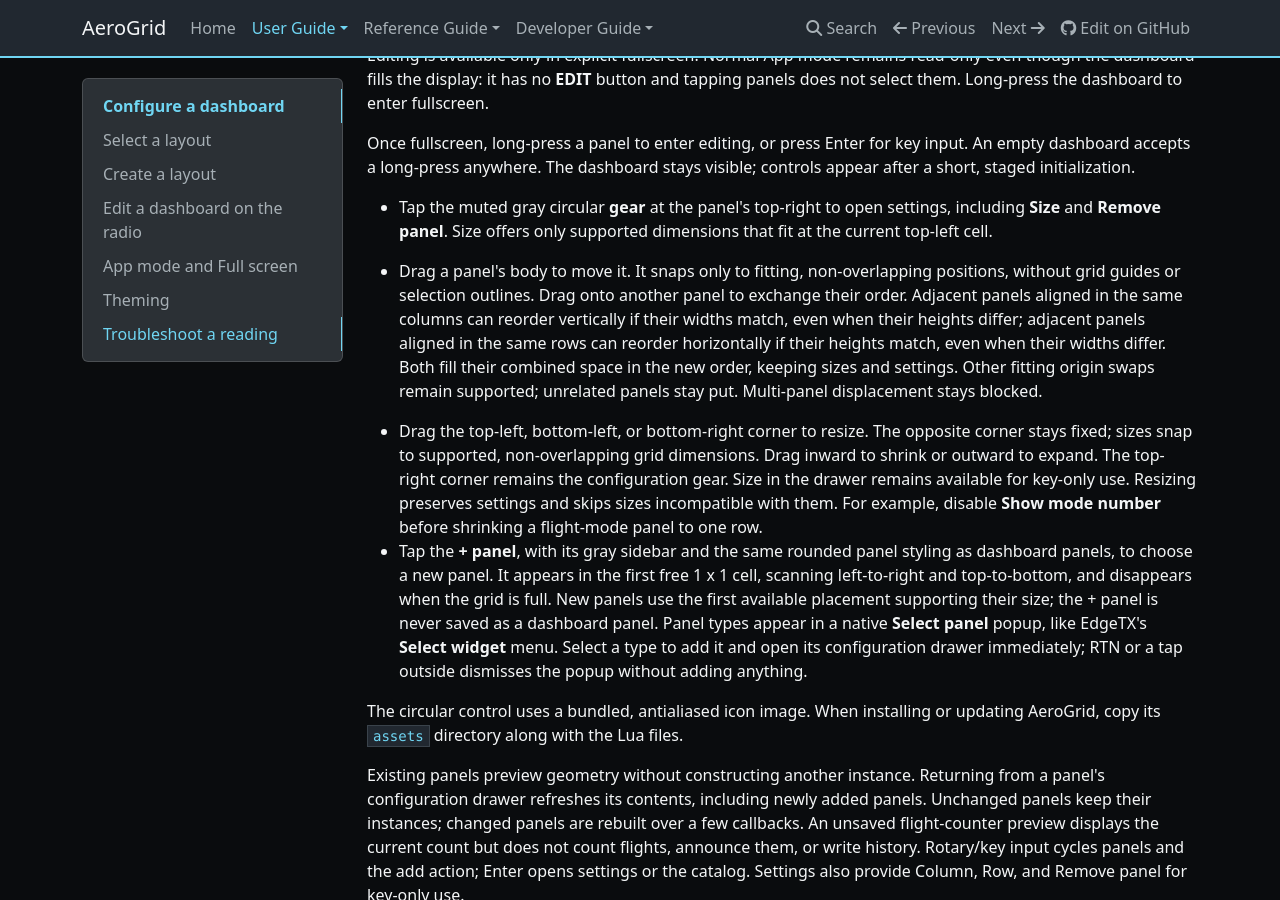
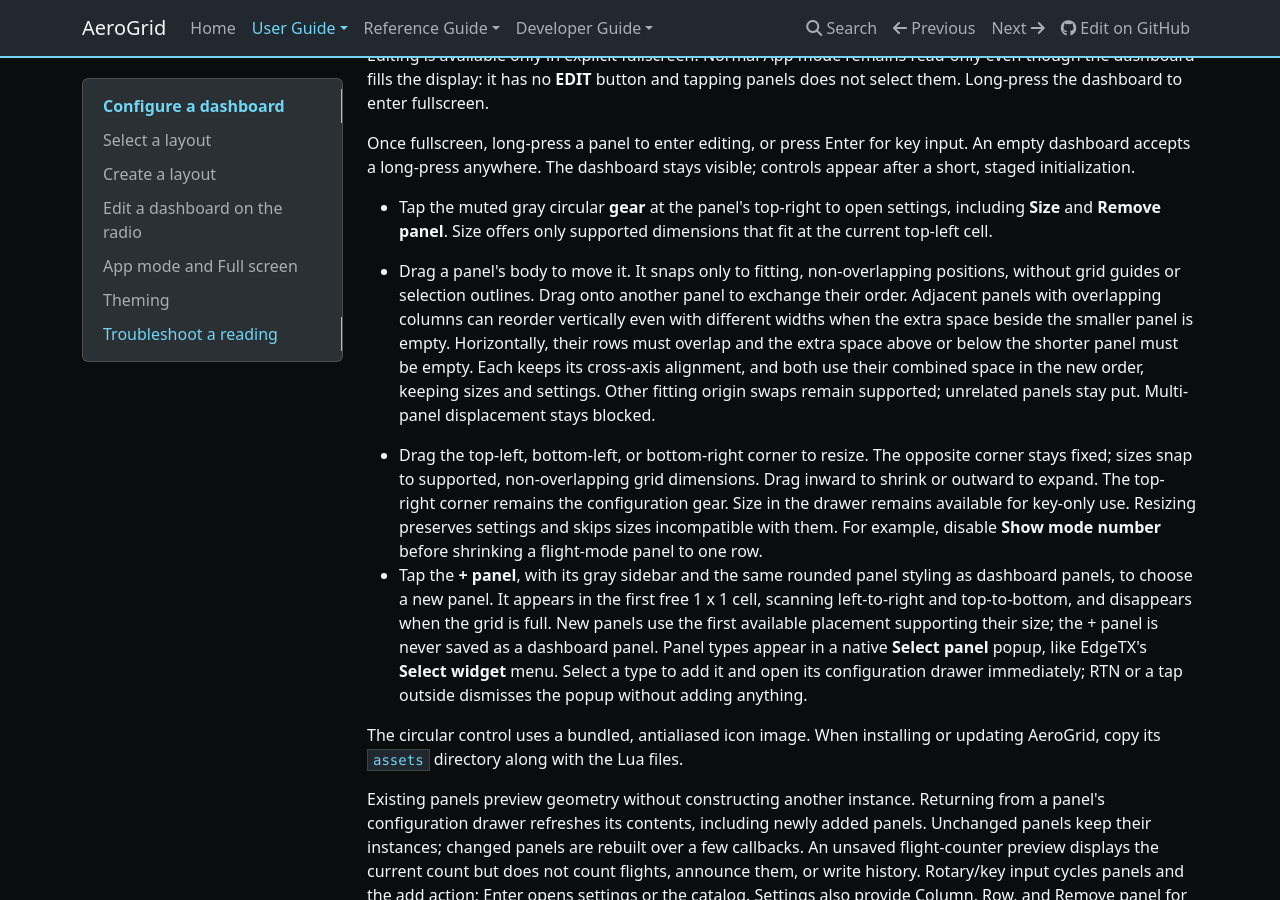
Before and after one commit to thomaskistler/aero-grid, an MkDocs documentation site: the page built from docs/user-guide/dashboards.md, in a window 1280 px wide and 900 px high, scrolled down 1287 px. Built offline with MkDocs 1.6.1, drawn with Linux system fonts in a browser that asks for light colours; nearby versions of some CDN libraries.

Commit message:
Use adjacent empty space when reordering unequal panels
Preserve cross-axis alignment while swapping adjacent panels with different widths or heights whenever both resulting rectangles fit. Cover both drag directions, offset cells, occupied blockers, live previews, and saved geometry.

Co-authored-by: Copilot App <223556219+Copilot@users.noreply.github.com>

```diff
--- a/docs/user-guide/dashboards.md
+++ b/docs/user-guide/dashboards.md
@@ -81,10 +81,11 @@ visible; controls appear after a short, staged initialization.
 
 - Drag a panel's body to move it. It snaps only to fitting, non-overlapping
   positions, without grid guides or selection outlines. Drag onto another
-  panel to exchange their order. Adjacent panels aligned in the same columns
-  can reorder vertically if their widths match, even when their heights differ;
-  adjacent panels aligned in the same rows can reorder horizontally if their
-  heights match, even when their widths differ. Both fill their combined space
+  panel to exchange their order. Adjacent panels with overlapping columns
+  can reorder vertically even with different widths when the extra space beside
+  the smaller panel is empty. Horizontally, their rows must overlap and the extra
+  space above or below the shorter panel must be empty. Each keeps its cross-axis
+  alignment, and both use their combined space
   in the new order, keeping sizes and settings. Other fitting origin swaps remain
   supported; unrelated panels stay put. Multi-panel displacement stays blocked.
 - Drag the top-left, bottom-left, or bottom-right corner to resize. The opposite
```
Also changed, not shown: plans/on-radio-editor.md (+6 -0 lines), 3 other files.
